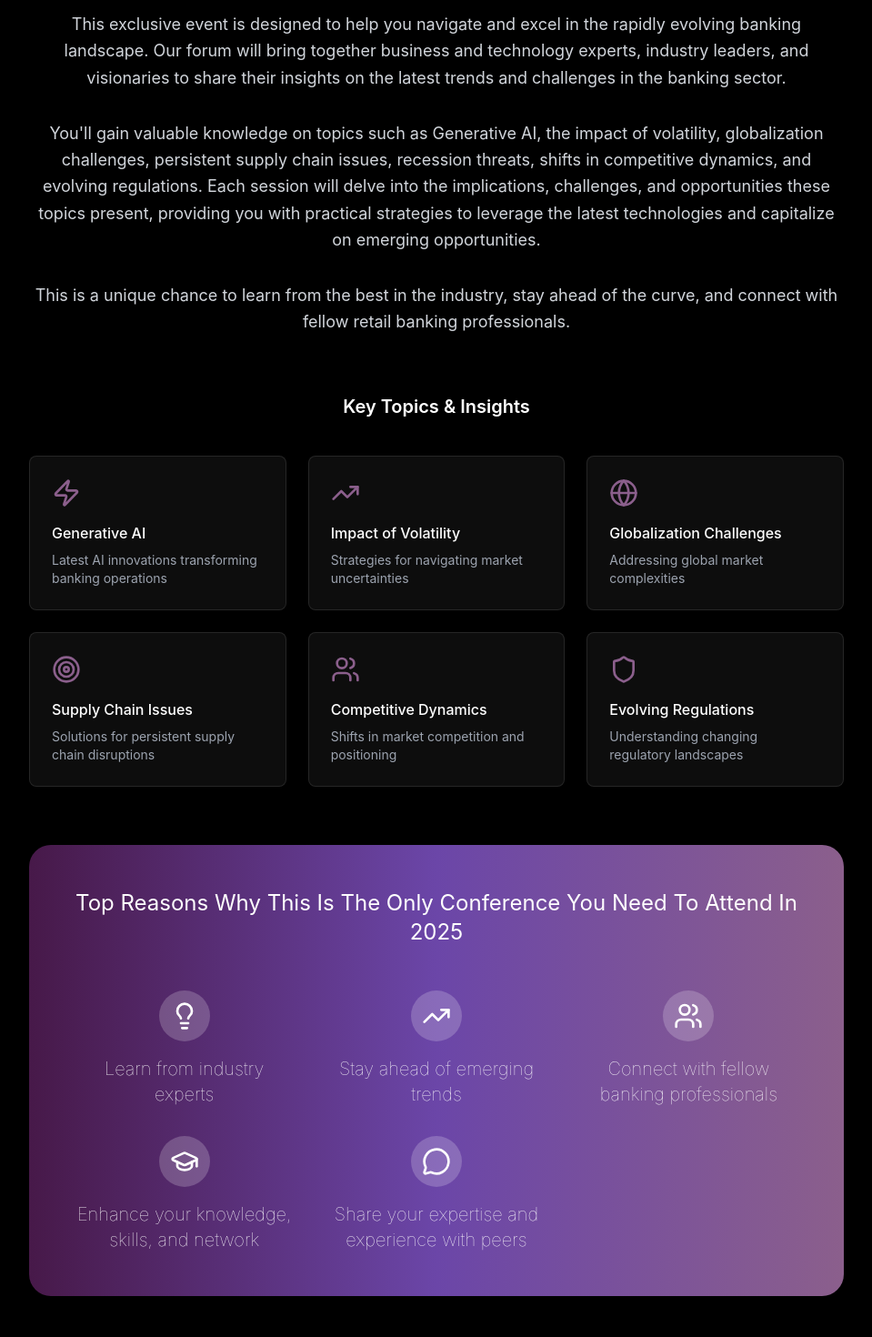
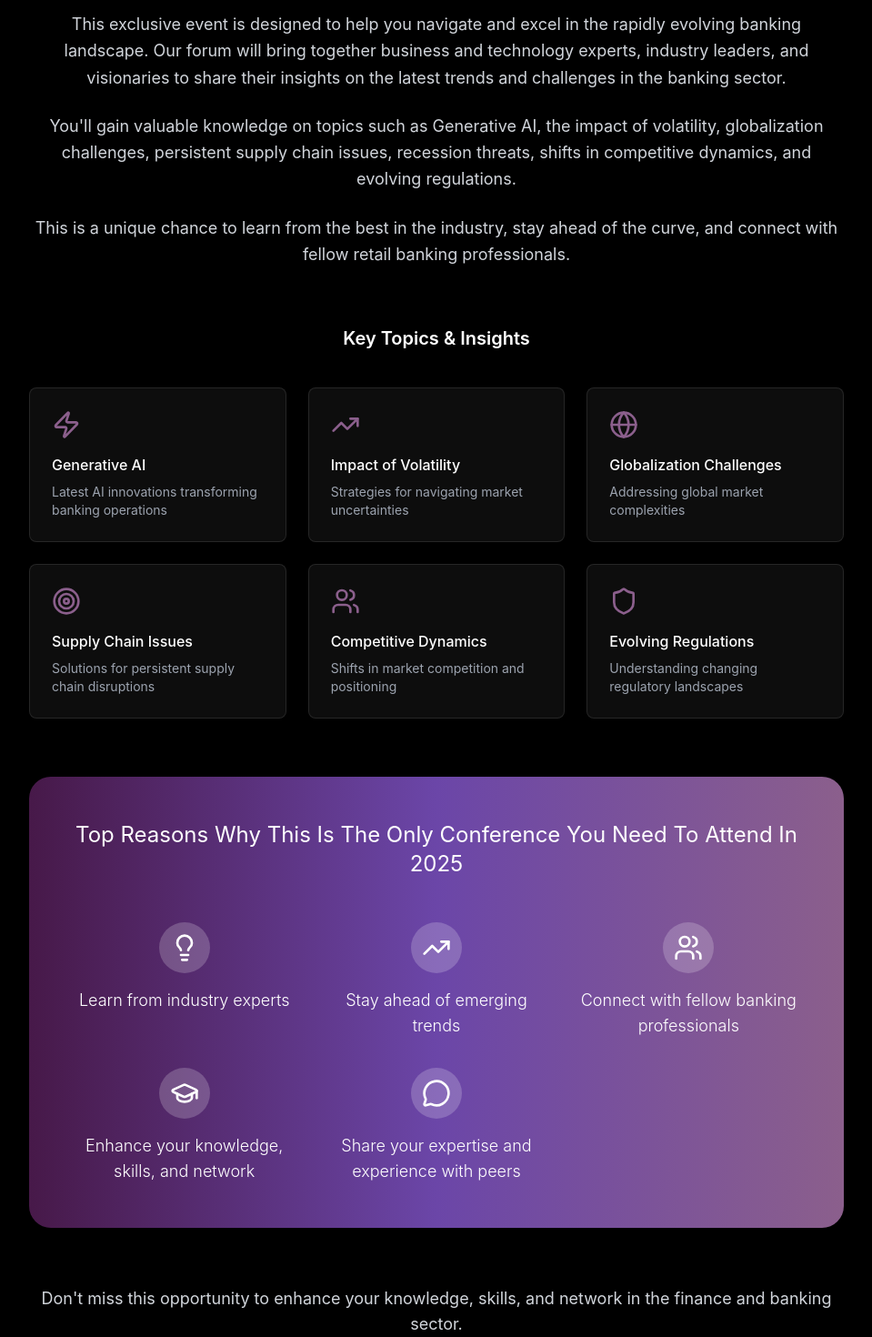
Before and after one commit to Sandith02/cogent_solutions_task, a React (Vite) app in the folder main-site/: page / in a window 1280 px wide. Shown: the part 1140-2610 px from the top of the page at 91% size, without its empty margins (160-1119 px from the left). Built offline with nearby package versions, Linux system fonts and the light colour scheme.

Commit message:
Framer motion issues with mobile

```diff
--- a/main-site/src/components/EventOverview.jsx
+++ b/main-site/src/components/EventOverview.jsx
@@ -1,74 +1,45 @@
 import React from 'react';
-import { motion } from 'framer-motion';
 import { Target, Users, TrendingUp, Zap, Globe, Shield, Lightbulb, GraduationCap, MessageCircle } from 'lucide-react';
 
 const EventOverview = () => {
-  const containerVariants = {
-    hidden: { opacity: 0 },
-    visible: {
-      opacity: 1,
-      transition: {
-        delayChildren: 0.2,
-        staggerChildren: 0.1
-      }
-    }
-  };
-
-  const itemVariants = {
-    hidden: { y: 20, opacity: 0 },
-    visible: {
-      y: 0,
-      opacity: 1,
-      transition: {
-        duration: 0.6,
-        ease: "easeOut"
-      }
-    }
-  };
-
   return (
     <section id="overview" className="bg-black py-10 lg:py-20">
       <div className="max-w-7xl mx-auto px-4 sm:px-6 lg:px-8">
-        <motion.div
-          variants={containerVariants}
-          initial="hidden"
-          whileInView="visible"
-          viewport={{ once: true, amount: 0.3 }}
-          className="max-w-4xl mx-auto"
-        >
+        <div className="max-w-4xl mx-auto">
+
           {/* Section Header */}
-          <motion.div variants={itemVariants} className="text-center mb-16">
+          <div className="text-center mb-16">
             <h2 className="text-4xl lg:text-5xl font-bold text-white mb-6">
               Event Overview
             </h2>
             <div className="w-24 h-1 bg-gradient-to-r from-[#8B5F8C] to-purple-400 mx-auto rounded-full"></div>
-          </motion.div>
+          </div>
 
           {/* Main Content */}
-          <motion.div variants={itemVariants} className="text-center mb-16">
+          <div className="text-center mb-16">
             <p className="text-xl lg:text-2xl text-gray-300 leading-relaxed mb-8">
               Join us on <span className="text-white font-semibold">April 9th in Cairo, Egypt</span>, for Finastra's Universal Banking Forum
             </p>
             <h3 className="text-2xl lg:text-3xl font-semibold text-white mb-8">
               "Reimagine Banking: Adapt. Evolve. Thrive."
             </h3>
-            <div className="max-w-4xl mx-auto">
-              <p className="text-lg text-gray-300 leading-relaxed mb-8">
+            <div className="max-w-4xl mx-auto space-y-6">
+              <p className="text-lg text-gray-300 leading-relaxed">
                 This exclusive event is designed to help you navigate and excel in the rapidly evolving banking landscape. Our forum will bring together business and technology experts, industry leaders, and visionaries to share their insights on the latest trends and challenges in the banking sector.
               </p>
-              <p className="text-lg text-gray-300 leading-relaxed mb-8">
-                You'll gain valuable knowledge on topics such as Generative AI, the impact of volatility, globalization challenges, persistent supply chain issues, recession threats, shifts in competitive dynamics, and evolving regulations. Each session will delve into the implications, challenges, and opportunities these topics present, providing you with practical strategies to leverage the latest technologies and capitalize on emerging opportunities.
+              <p className="text-lg text-gray-300 leading-relaxed">
+                You'll gain valuable knowledge on topics such as Generative AI, the impact of volatility, globalization challenges, persistent supply chain issues, recession threats, shifts in competitive dynamics, and evolving regulations.
               </p>
               <p className="text-lg text-gray-300 leading-relaxed">
                 This is a unique chance to learn from the best in the industry, stay ahead of the curve, and connect with fellow retail banking professionals.
               </p>
             </div>
-          </motion.div>
+          </div>
 
-          {/* Key Topics Grid - Limited to 6 cards for even layout */}
-          <motion.div variants={itemVariants} className="mb-16">
+          {/* Key Topics Grid */}
+          <div className="mb-16">
             <h4 className="text-xl font-semibold text-white text-center mb-10">Key Topics & Insights</h4>
-            <div className="grid md:grid-cols-2 lg:grid-cols-3 gap-6">
+            <div className="grid grid-cols-1 md:grid-cols-2 lg:grid-cols-3 gap-6">
               <div className="bg-white bg-opacity-5 backdrop-blur-sm rounded-lg p-6 border border-white border-opacity-10 hover:bg-opacity-10 transition-all duration-300">
                 <Zap className="w-8 h-8 text-[#8B5F8C] mb-4" />
                 <h5 className="text-white font-medium mb-2">Generative AI</h5>
@@ -105,81 +76,77 @@ const EventOverview = () => {
                 <p className="text-gray-400 text-sm">Understanding changing regulatory landscapes</p>
               </div>
             </div>
-          </motion.div>
+          </div>
 
           {/* Top Reasons Section */}
-          <motion.div variants={itemVariants} className="mb-16">
-            <div className="bg-gradient-to-r from-[#471949] via-[#6B46A8] to-[#8B5F8C] rounded-3xl p-8 lg:p-12 text-center">
-              <h4 className="text-1xl lg:text-2xl xl:text-2xl font-regular leading-tight mb-12 text-white">
+          <div className="mb-16">
+            <div className="bg-gradient-to-r from-[#471949] via-[#6B46A8] to-[#8B5F8C] rounded-3xl p-6 lg:p-12 text-center">
+              <h4 className="text-xl lg:text-2xl font-normal leading-tight mb-8 lg:mb-12 text-white">
                 Top Reasons Why This Is The Only Conference You Need To Attend In 2025
               </h4>
 
-              <div className="grid md:grid-cols-2 lg:grid-cols-3 gap-8 max-w-5xl mx-auto">
-                <div className="flex flex-col items-center text-center group">
-                  <div className="flex-shrink-0 p-3 bg-white bg-opacity-20 rounded-full group-hover:bg-opacity-30 transition-all duration-300 mb-4">
+              <div className="grid grid-cols-1 md:grid-cols-2 lg:grid-cols-3 gap-6 lg:gap-8 max-w-5xl mx-auto">
+                <div className="flex flex-col items-center text-center">
+                  <div className="p-3 bg-white bg-opacity-20 rounded-full mb-4">
                     <Lightbulb className="w-8 h-8 text-white" />
                   </div>
-                  <h5 className="text-lg lg:text-xl font-thin text-white">
+                  <h5 className="text-lg font-light text-white">
                     Learn from industry experts
                   </h5>
                 </div>
 
-                <div className="flex flex-col items-center text-center group">
-                  <div className="flex-shrink-0 p-3 bg-white bg-opacity-20 rounded-full group-hover:bg-opacity-30 transition-all duration-300 mb-4">
+                <div className="flex flex-col items-center text-center">
+                  <div className="p-3 bg-white bg-opacity-20 rounded-full mb-4">
                     <TrendingUp className="w-8 h-8 text-white" />
                   </div>
-                  <h5 className="text-lg lg:text-xl font-thin text-white">
+                  <h5 className="text-lg font-light text-white">
                     Stay ahead of emerging trends
                   </h5>
                 </div>
 
-                <div className="flex flex-col items-center text-center group">
-                  <div className="flex-shrink-0 p-3 bg-white bg-opacity-20 rounded-full group-hover:bg-opacity-30 transition-all duration-300 mb-4">
+                <div className="flex flex-col items-center text-center">
+                  <div className="p-3 bg-white bg-opacity-20 rounded-full mb-4">
                     <Users className="w-8 h-8 text-white" />
                   </div>
-                  <h5 className="text-lg lg:text-xl font-thin text-white">
+                  <h5 className="text-lg font-light text-white">
                     Connect with fellow banking professionals
                   </h5>
                 </div>
 
-                <div className="flex flex-col items-center text-center group">
-                  <div className="flex-shrink-0 p-3 bg-white bg-opacity-20 rounded-full group-hover:bg-opacity-30 transition-all duration-300 mb-4">
+                <div className="flex flex-col items-center text-center">
+                  <div className="p-3 bg-white bg-opacity-20 rounded-full mb-4">
                     <GraduationCap className="w-8 h-8 text-white" />
                   </div>
-                  <h5 className="text-lg lg:text-xl font-thin text-white">
+                  <h5 className="text-lg font-light text-white">
                     Enhance your knowledge, skills, and network
                   </h5>
                 </div>
 
-                <div className="flex flex-col items-center text-center group">
-                  <div className="flex-shrink-0 p-3 bg-white bg-opacity-20 rounded-full group-hover:bg-opacity-30 transition-all duration-300 mb-4">
+                <div className="flex flex-col items-center text-center md:col-span-2 lg:col-span-1">
+                  <div className="p-3 bg-white bg-opacity-20 rounded-full mb-4">
                     <MessageCircle className="w-8 h-8 text-white" />
                   </div>
-                  <h5 className="text-lg lg:text-xl font-thin text-white">
+                  <h5 className="text-lg font-light text-white">
                     Share your expertise and experience with peers
                   </h5>
                 </div>
               </div>
             </div>
-          </motion.div>
+          </div>
 
           {/* Call to Action */}
-          <motion.div variants={itemVariants} className="text-center">
+          <div className="text-center">
             <p className="text-lg text-gray-300 mb-8">
               Don't miss this opportunity to enhance your knowledge, skills, and network in the finance and banking sector.
             </p>
-            <motion.button
-              whileHover={{ scale: 1.05 }}
-              whileTap={{ scale: 0.95 }}
-              className="inline-flex items-center gap-3 bg-gradient-to-r from-[#8B5F8C] to-purple-600 hover:from-purple-600 hover:to-[#8B5F8C] px-8 py-4 rounded-full text-white font-semibold text-lg transition-all duration-300 hover:shadow-2xl hover:shadow-purple-500/25"
-            >
+            <button className="bg-gradient-to-r from-[#8B5F8C] to-purple-600 hover:from-purple-600 hover:to-[#8B5F8C] px-8 py-4 rounded-full text-white font-semibold text-lg transition-all duration-300 hover:shadow-2xl hover:shadow-purple-500/25">
               Register Today
-            </motion.button>
+            </button>
             <p className="text-sm text-gray-400 mt-4">
               Secure your place at this must-attend event!
             </p>
-          </motion.div>
-        </motion.div>
+          </div>
+        </div>
       </div>
     </section>
   );
```
